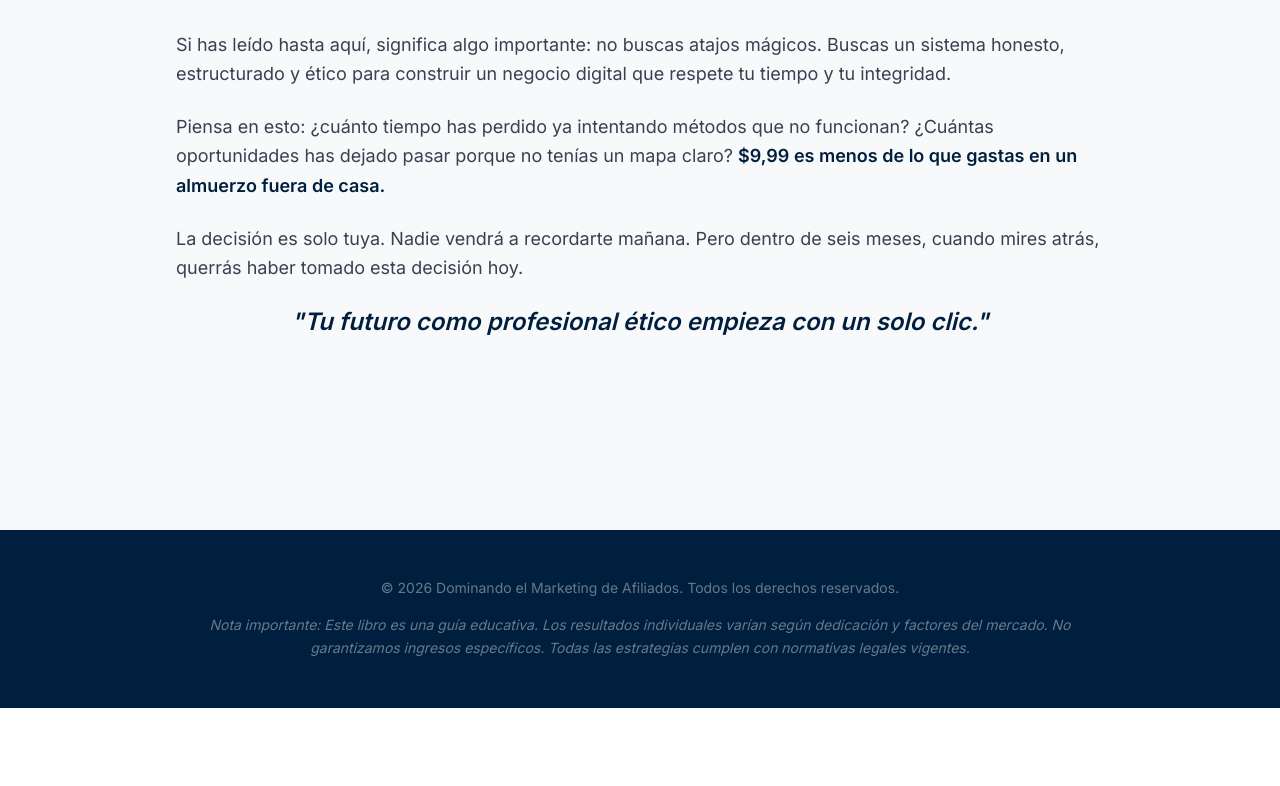
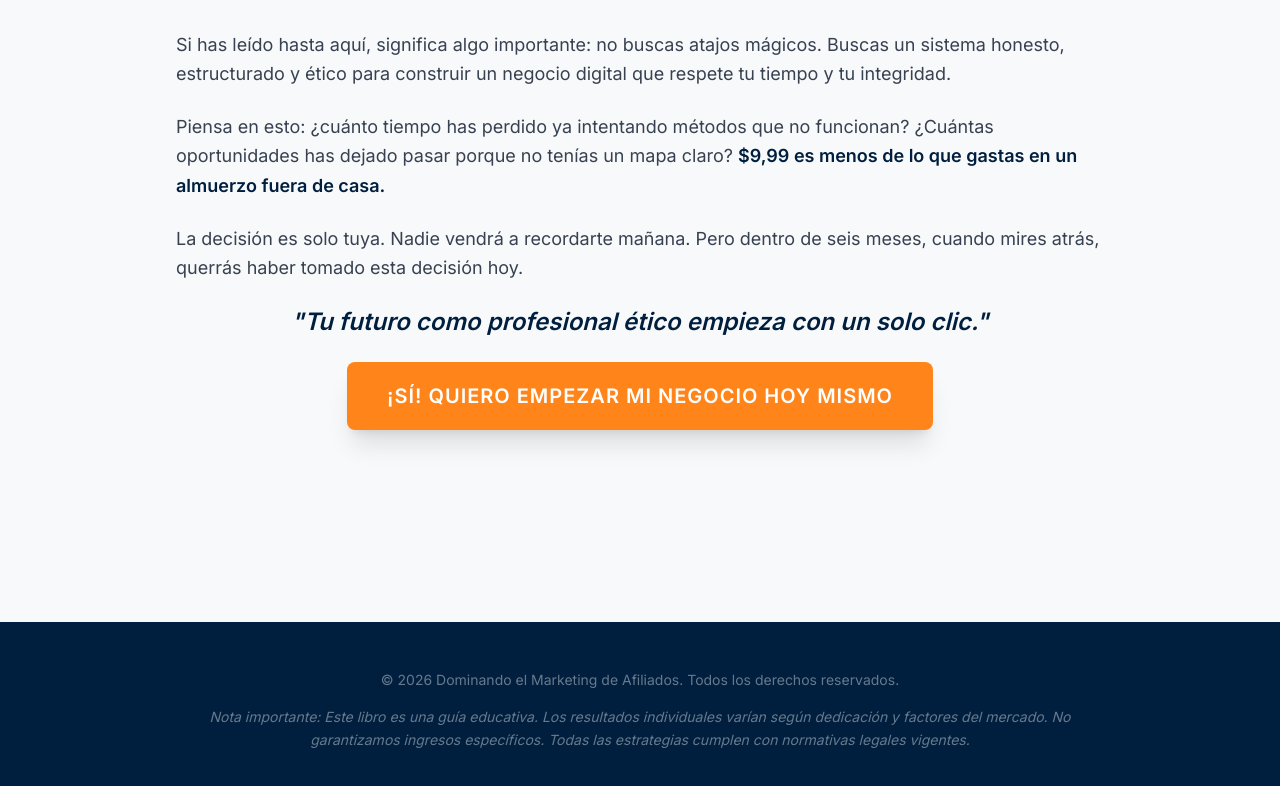
Before and after one commit to githubinf/dominando, a React (Vite) app: page / in a window 1280 px wide. Shown: the part 10563-11349 px from the top of the page. Before the commit the page ends 11271 px from the top, so only its background shows below. Built offline with nearby package versions, Linux system fonts and the light colour scheme; a web font is replaced by a local one.

Commit message:
Add files via upload

```diff
--- a/App.tsx
+++ b/App.tsx
@@ -456,6 +456,11 @@ export default function App() {
             <p className="font-bold italic text-deepBlue text-2xl text-center mt-12 mb-12">
               "Tu futuro como profesional ético empieza con un solo clic."
             </p>
+            <div className="text-center">
+              <ButtonAction onClick={scrollToFinal} className="w-full md:w-auto">
+                ¡Sí! Quiero empezar mi negocio hoy mismo
+              </ButtonAction>
+            </div>
           </div>
         </Section>
       </div>
--- a/package.json
+++ b/package.json
@@ -6,6 +6,7 @@
   "scripts": {
     "dev": "vite",
     "build": "vite build",
+    "lint": "tsc --noEmit",
     "preview": "vite preview"
   },
   "dependencies": {
```
